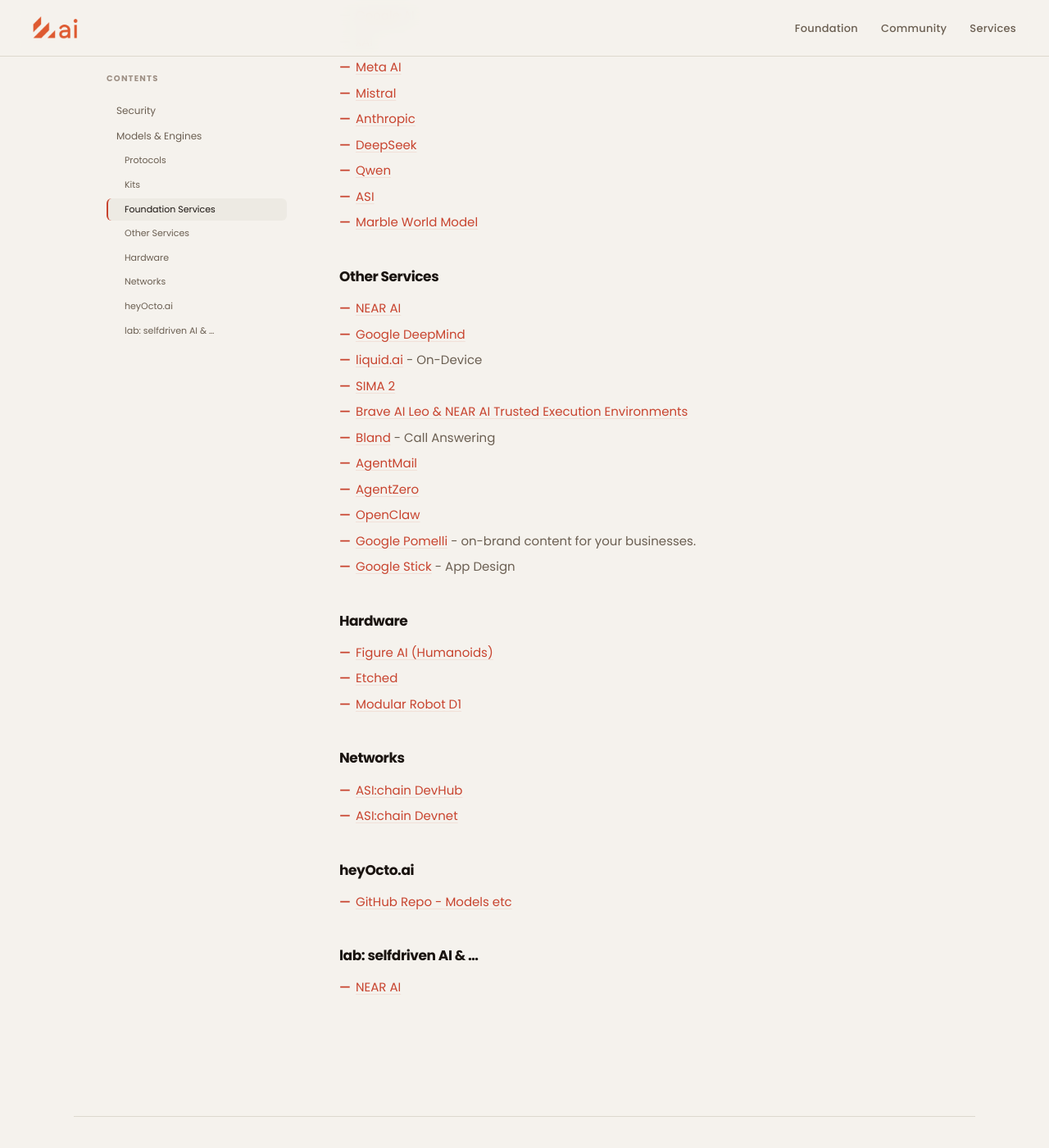
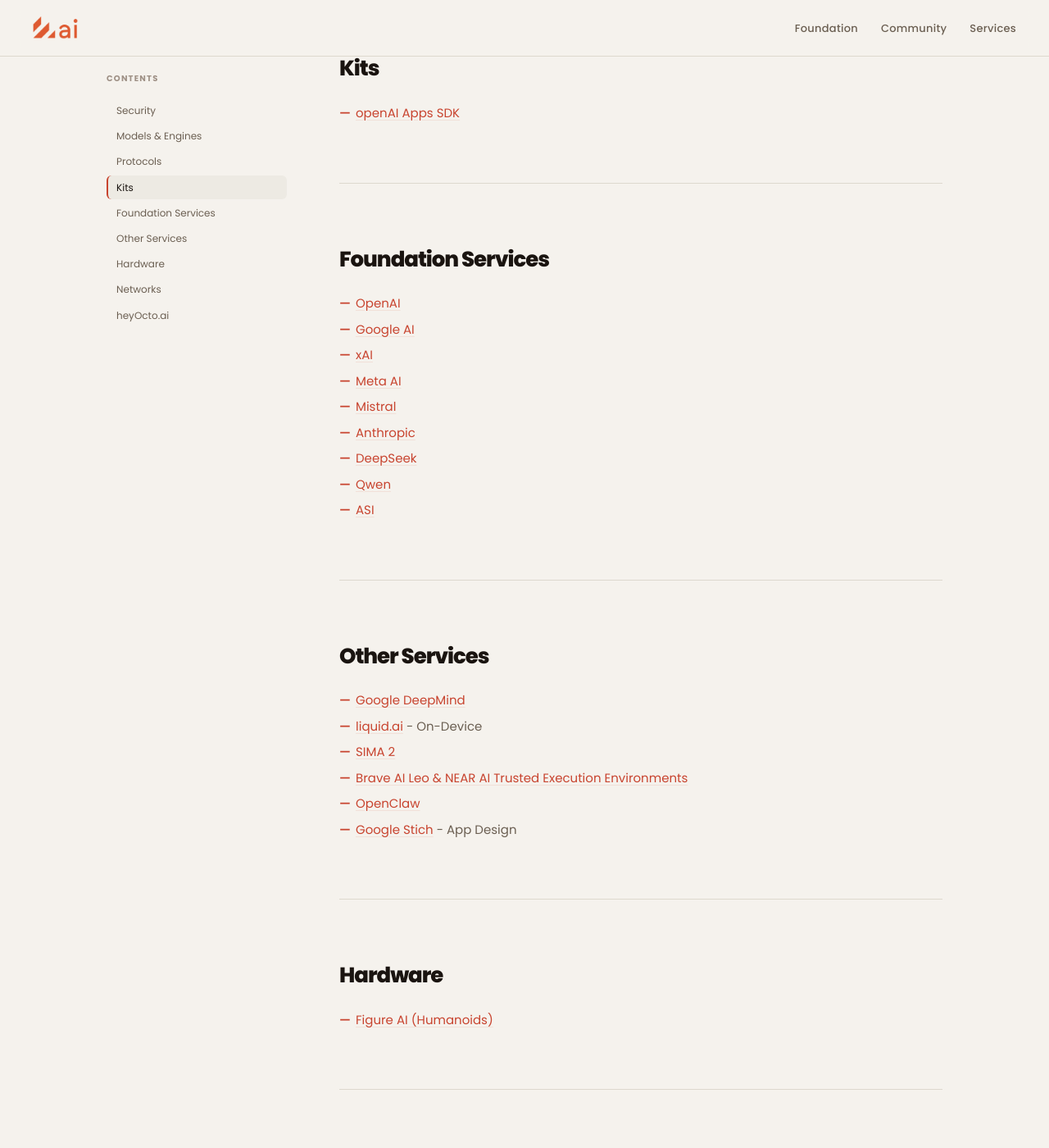
Before and after one commit to selfdriven-foundation/selfdriven-ai, a Jekyll site: the page built from docs/pages/tech.md, in a window 1280 px wide and 1400 px high, scrolled down 1191 px. Shown: the whole window at 82% size. Built offline with Jekyll 4.4.1, drawn with Linux system fonts in a browser that asks for light colours.

Commit message:
Update tech.md

```diff
--- a/docs/pages/tech.md
+++ b/docs/pages/tech.md
@@ -5,7 +5,6 @@
 ---
 
 # A selection of technology powering Generative AI for use within self-actuating communities.
-
 
 ## Security
 - [Project Glasswing](https://anthropic.com/glasswing) - Securing critical software for the AI era
@@ -15,17 +14,17 @@
 - [Hugging Face (Open-Source Model Repository)](https://huggingface.co/)
 - [Hierarchical Reasoning Model](https://github.com/sapientinc/HRM)
 
-### Protocols
+## Protocols
 - [Model Context Protocol](https://modelcontextprotocol.io)
 - [Agent to Agent (A2A)](https://a2a-protocol.org/latest/)
 - [Agent Payments Protocol (AP2)](https://ap2-protocol.org)
 - [Agent Skills Protocol (SKILL.md)](https://docs.claude.com/en/docs/agents-and-tools/agent-skills/overview)
 - [Universal Commerce Protocol](https://ucp.dev)
 
-### Kits
+## Kits
 - [openAI Apps SDK](https://developers.openai.com/apps-sdk)
 
-### Foundation Services
+## Foundation Services
 - [OpenAI](https://openai.com)
 - [Google AI](https://ai.google)
 - [xAI](https://x.ai)
@@ -35,32 +34,21 @@
 - [DeepSeek](https://deepseek.com)
 - [Qwen](https://qwen.ai)
 - [ASI](https://superintelligence.io)
-- [Marble World Model](https://marble.worldlabs.ai)
 
-### Other Services
-- [NEAR AI](https://near.ai)
+## Other Services
 - [Google DeepMind](https://deepmind.google)
 - [liquid.ai](https://liquid.ai) - On-Device
 - [SIMA 2](https://deepmind.google/blog/sima-2-an-agent-that-plays-reasons-and-learns-with-you-in-virtual-3d-worlds/)
 - [Brave AI Leo & NEAR AI Trusted Execution Environments](https://www.theregister.com/2025/11/22/brave_leo_trusted_execution_environment/)
-- [Bland](https://www.bland.ai/) - Call Answering
-- [AgentMail](https://www.agentmail.to/)
-- [AgentZero](https://www.agent-zero.ai/#hero)
 - [OpenClaw](https://openclaw.ai)
-- [Google Pomelli](https://labs.google.com/pomelli/about/) - on-brand content for your businesses.
-- [Google Stick](https://stitch.withgoogle.com) - App Design
+- [Google Stich](https://stitch.withgoogle.com) - App Design
 
-### Hardware
+## Hardware
 - [Figure AI (Humanoids)](https://www.figure.ai/)
-- [Etched](https://www.etched.com/)
-- [Modular Robot D1](https://www.youtube.com/watch?v=GbL3mjoZtOA)
 
-### Networks
+## Networks
 - [ASI:chain DevHub](https://superintelligence.io/dev-hub/)
 - [ASI:chain Devnet](https://superintelligence.io/products/asi-chain/)
 
-### heyOcto.ai
+## heyOcto.ai
 - [GitHub Repo - Models etc](https://github.com/selfdriven-foundation/octo/tree/main/heyocto)
-
-### lab: selfdriven AI & ...
-- [NEAR AI](/tech/lab/near-ai)
```
